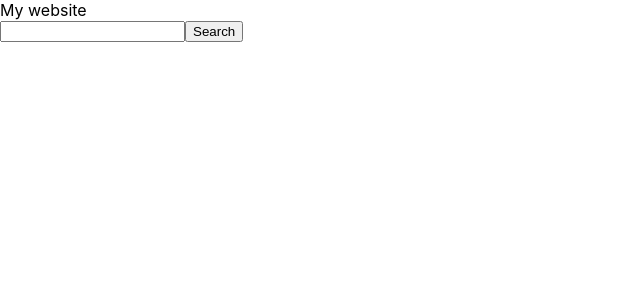
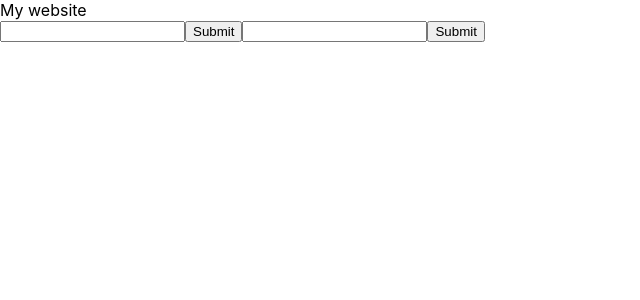
Before and after one commit to bookloversolmaz/django-website-react, a React (Create React App) app in the folder frontend/: page / in a window 1280 px wide. Shown: the top 300 px of the page, without its empty margins (0-640 px from the left). Built offline with nearby package versions, Linux system fonts and the light colour scheme.

Commit message:
form on the frontend

```diff
--- a/frontend/src/components/todo/todo.js
+++ b/frontend/src/components/todo/todo.js
@@ -16,7 +16,7 @@ import { useState } from 'react';
   // To add an event handler, you will first define a function and then pass it as a prop to the appropriate JSX tag. One event is a
   // form and another a button to submit the entries
   // Trigger a render (delivering the diner's order to the kitchen)
-const todoForm = ({ queryset }) => {
+const TodoForm = ({ queryset }) => {
   // UseState hook updates the component with new data between renders
   const [item, setItem] = useState("");
   const [description, setDescription] = useState("");
@@ -55,8 +55,10 @@ const todoForm = ({ queryset }) => {
     <>
     <header>My website</header>
       <form action={handleSubmit}>
-      <input name="query" />
-      <button type="submit">Search</button>
+      <input name="queryset.item" />
+      <button type="submit">Submit</button>
+      <input name="queryset.description" />
+      <button type="submit">Submit</button>
     </form>
     </>
   )
@@ -77,4 +79,4 @@ const todoForm = ({ queryset }) => {
     // )
 }
 
-export default todoForm;
+export default TodoForm;
```
